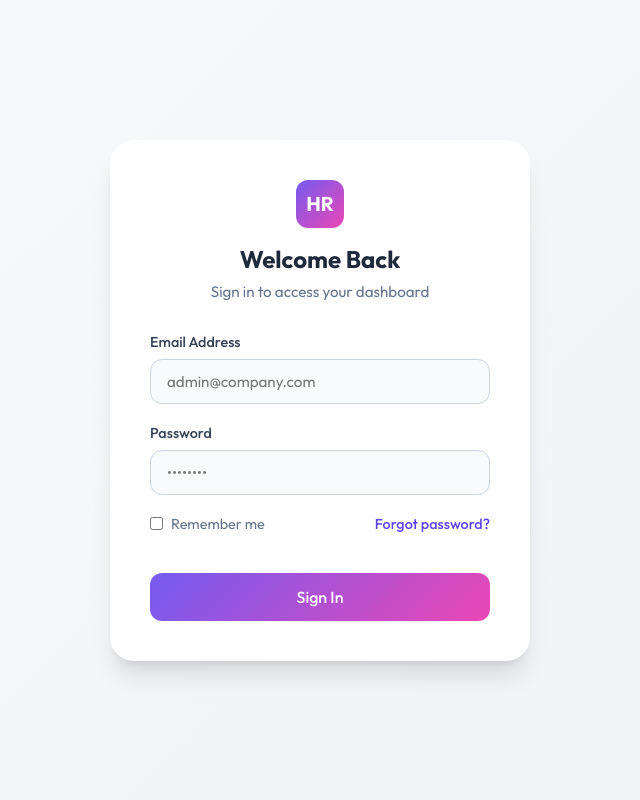
After one commit to kumaranujranchi/wishluvhrmsapp, a PHP site: page /login.php in a window 1280 px wide. The commit adds this page. Shown: the whole page, without its empty margins (320-960 px from the left). Run offline with PHP 8.4, Linux system fonts and the light colour scheme.

Commit message:
Darken form borders, create login page, and add admin seed script

```diff
--- a/assets/css/style.css
+++ b/assets/css/style.css
@@ -552,17 +552,23 @@ body {
     width: 100%;
     padding: 0.75rem 1rem;
     border-radius: var(--radius-md);
-    border: 1px solid #e5e7eb;
-    background-color: white;
+    border: 1.5px solid #cbd5e1; /* Darker border */
+    background-color: #f8fafc; /* Slight off-white background */
     font-family: inherit;
     font-size: 0.95rem;
+    color: hsl(var(--color-text-main)); /* Ensure text is dark */
     transition: all 0.2s;
+}
+
+.form-control:hover {
+    border-color: #94a3b8; /* Even darker on hover */
 }
 
 .form-control:focus {
     outline: none;
     border-color: hsl(var(--color-primary));
-    box-shadow: 0 0 0 3px hsl(var(--color-primary) / 0.1);
+    background-color: white;
+    box-shadow: 0 0 0 4px hsl(var(--color-primary) / 0.1);
 }
 
 /* Tables */
--- /dev/null
+++ b/login.php
@@ -0,0 +1,179 @@
+<?php
+session_start();
+require_once 'config/db.php';
+
+$error = '';
+
+if ($_SERVER['REQUEST_METHOD'] == 'POST') {
+    $email = trim($_POST['email']);
+    $password = $_POST['password'];
+
+    if (!empty($email) && !empty($password)) {
+        try {
+            $stmt = $conn->prepare("SELECT * FROM employees WHERE email = :email");
+            $stmt->execute(['email' => $email]);
+            $user = $stmt->fetch();
+
+            if ($user && password_verify($password, $user['password'])) {
+                // Login Success
+                $_SESSION['user_id'] = $user['id'];
+                $_SESSION['user_name'] = $user['first_name'] . ' ' . $user['last_name'];
+                $_SESSION['user_role'] = $user['role'];
+                $_SESSION['user_email'] = $user['email'];
+
+                header("Location: index.php");
+                exit;
+            } else {
+                $error = "Invalid email or password.";
+            }
+        } catch (PDOException $e) {
+            $error = "System Error: " . $e->getMessage();
+        }
+    } else {
+        $error = "Please fill in all fields.";
+    }
+}
+?>
+<!DOCTYPE html>
+<html lang="en">
+
+<head>
+    <meta charset="UTF-8">
+    <meta name="viewport" content="width=device-width, initial-scale=1.0">
+    <title>Login - Unity HR</title>
+    <!-- Google Fonts -->
+    <link rel="preconnect" href="https://fonts.googleapis.com">
+    <link rel="preconnect" href="https://fonts.gstatic.com" crossorigin>
+    <link href="https://fonts.googleapis.com/css2?family=Outfit:wght@300;400;500;600;700&display=swap" rel="stylesheet">
+    <!-- Main CSS -->
+    <link rel="stylesheet" href="assets/css/style.css">
+    <script src="https://unpkg.com/lucide@latest"></script>
+    <style>
+        body {
+            display: flex;
+            align-items: center;
+            justify-content: center;
+            min-height: 100vh;
+            background: linear-gradient(135deg, hsl(210, 20%, 98%), hsl(220, 20%, 95%));
+            margin: 0;
+        }
+
+        .login-card {
+            width: 100%;
+            max-width: 420px;
+            background: white;
+            padding: 2.5rem;
+            border-radius: 1.5rem;
+            box-shadow:
+                0 20px 25px -5px rgb(0 0 0 / 0.1),
+                0 8px 10px -6px rgb(0 0 0 / 0.1);
+        }
+
+        .login-header {
+            text-align: center;
+            margin-bottom: 2rem;
+        }
+
+        .app-logo {
+            width: 48px;
+            height: 48px;
+            background: linear-gradient(135deg, hsl(250, 84%, 65%), hsl(320, 80%, 60%));
+            border-radius: 12px;
+            display: flex;
+            align-items: center;
+            justify-content: center;
+            color: white;
+            font-weight: 700;
+            font-size: 1.25rem;
+            margin: 0 auto 1rem auto;
+        }
+
+        .login-title {
+            font-size: 1.5rem;
+            font-weight: 700;
+            color: #1e293b;
+            margin-bottom: 0.5rem;
+        }
+
+        .login-subtitle {
+            color: #64748b;
+            font-size: 0.95rem;
+        }
+
+        .login-btn {
+            width: 100%;
+            padding: 0.875rem;
+            font-size: 1rem;
+            margin-top: 1rem;
+        }
+
+        .error-msg {
+            background-color: #fee2e2;
+            color: #991b1b;
+            padding: 0.75rem;
+            border-radius: 0.5rem;
+            margin-bottom: 1.5rem;
+            font-size: 0.9rem;
+            text-align: center;
+        }
+
+        .form-label {
+            display: block;
+            margin-bottom: 0.5rem;
+            font-weight: 500;
+            color: #334155;
+            font-size: 0.9rem;
+        }
+
+        .input-group {
+            margin-bottom: 1.25rem;
+        }
+    </style>
+</head>
+
+<body>
+
+    <div class="login-card">
+        <div class="login-header">
+            <div class="app-logo">HR</div>
+            <h1 class="login-title">Welcome Back</h1>
+            <p class="login-subtitle">Sign in to access your dashboard</p>
+        </div>
+
+        <?php if ($error): ?>
+            <div class="error-msg">
+                <?= $error ?>
+            </div>
+        <?php endif; ?>
+
+        <form method="POST" action="">
+            <div class="input-group">
+                <label class="form-label">Email Address</label>
+                <input type="email" name="email" class="form-control" placeholder="admin@company.com" required>
+            </div>
+
+            <div class="input-group">
+                <label class="form-label">Password</label>
+                <input type="password" name="password" class="form-control" placeholder="••••••••" required>
+            </div>
+
+            <div style="display: flex; justify-content: space-between; align-items: center; margin-bottom: 1.5rem;">
+                <label
+                    style="display: flex; align-items: center; gap: 0.5rem; font-size: 0.9rem; color: #64748b; cursor: pointer;">
+                    <input type="checkbox" style="accent-color: var(--color-primary);"> Remember me
+                </label>
+                <a href="#"
+                    style="font-size: 0.9rem; color: hsl(250, 84%, 60%); text-decoration: none; font-weight: 500;">Forgot
+                    password?</a>
+            </div>
+
+            <button type="submit" class="btn-primary login-btn">Sign In</button>
+        </form>
+    </div>
+
+    <script>
+        lucide.createIcons();
+    </script>
+</body>
+
+</html>
```
Also changed, not shown: includes/header.php (+9 -1 lines), seed_admin.php (added, +47 -0 lines).
